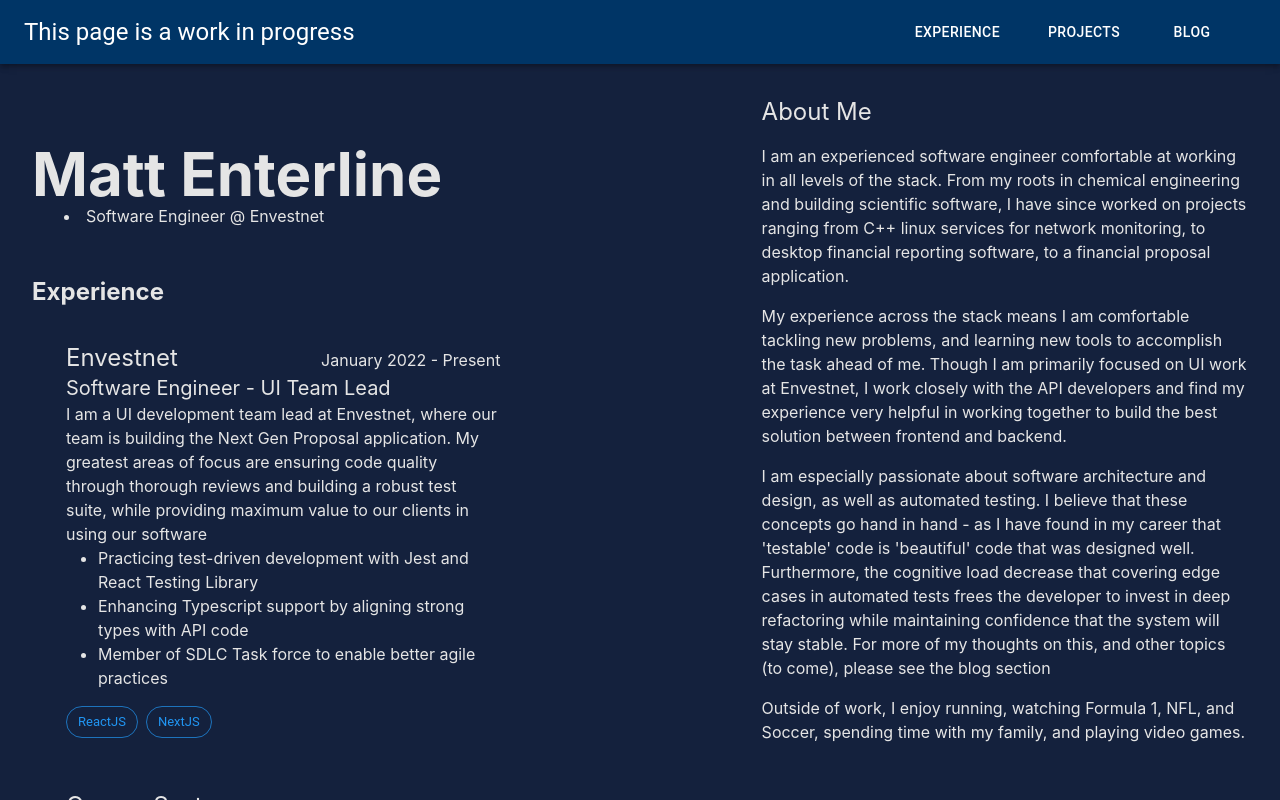
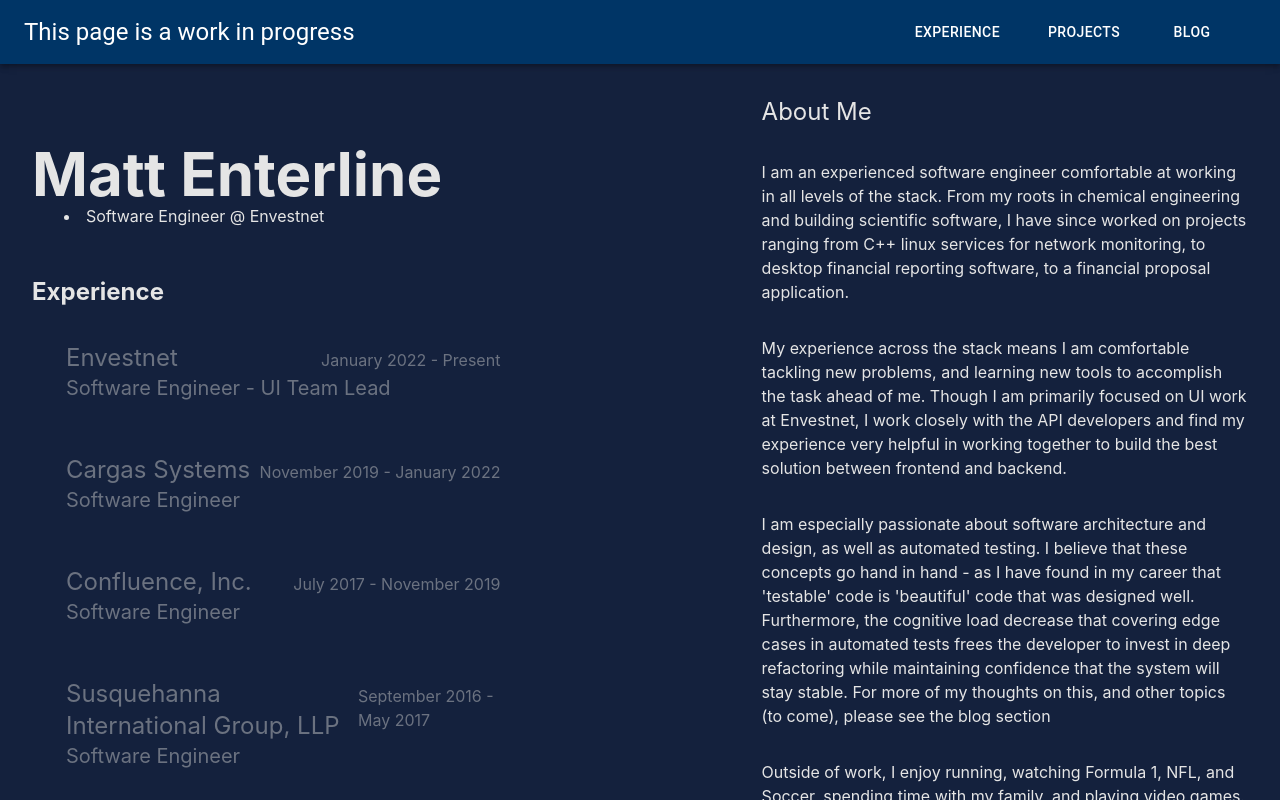
Before and after one commit to menterline/home, a React (Vite) app: page / in a window 1280 px wide. Both pictures are taken after a click on the button "EXPERIENCE". Shown: the top 800 px of the page. Built offline with nearby package versions, Linux system fonts and the light colour scheme.

Commit message:
Added expandDown transition

```diff
--- a/src/components/AboutMe.tsx
+++ b/src/components/AboutMe.tsx
@@ -1,6 +1,6 @@
 export function AboutMe() {
   return (
-    <>
+    <div className="flex flex-col gap-8">
       <h1 className="text-2xl fond-bold">About Me</h1>
       <p>
         I am an experienced software engineer comfortable at working in all
@@ -30,6 +30,6 @@
         Outside of work, I enjoy running, watching Formula 1, NFL, and Soccer,
         spending time with my family, and playing video games.
       </p>
-    </>
+    </div>
   );
 }
--- a/src/components/Jobs.tsx
+++ b/src/components/Jobs.tsx
@@ -12,13 +12,15 @@
   return (
     <div className="flex flex-col gap-4">
       {jobs.map((job) => (
-        <div className="border-2 border-transparent border-solid hover:border-gray-300 rounded-lg p-4 flex flex-col gap-4">
-          <div>
+        <div className="border-2 border-transparent border-solid hover:border-gray-300 rounded-lg p-4 flex flex-col gap-4 text-gray-500 hover:text-gray-300 transition-colors duration-1000 group">
+          <div className="">
             <div className="flex flex-col lg:flex-row justify-between items-baseline">
               <h1 className="text-2xl">{job.company}</h1>
               <span>{getDateString(job.startDate, job.endDate)}</span>
             </div>
             <h1 className="text-xl">{job.title}</h1>
+            <div className="hidden group-hover:flex flex-col gap-4">
+              <div className="opacity-0 group-hover:opacity-100 transition-opacity duration-300 ease-in-out group-hover:animate-expandDown origin-top">
                 {job.description && <div>{job.description}</div>}
                 {job.bullets && job.bullets.length > 0 && (
                   <ul>
@@ -28,13 +30,15 @@
                   </ul>
                 )}
               </div>
-          <div className="flex gap-2 flex-wrap">
+              <div className="flex gap-4 flex-wrap">
                 {job.skills.length > 0 &&
                   job.skills.map((skill) => (
                     <Chip label={skill} color="primary" variant="outlined" />
                   ))}
               </div>
             </div>
+          </div>
+        </div>
       ))}
     </div>
   );
--- a/tailwind.config.js
+++ b/tailwind.config.js
@@ -4,13 +4,23 @@
   theme: {
     extend: {
       keyframes: {
-        slideInFromBottom: {
-          "0%": { transform: "translateY(100%)", opacity: 0 },
-          "100%": { transform: "translateY(0)", opacity: 1 },
+        expand: {
+          "0%": { transform: "scaleY(0)", opacity: "0" },
+          "100%": { transform: "scaleY(1)", opacity: "1" },
+        },
+        expandDown: {
+          "0%": { transform: "scaleY(0)", opacity: "0" },
+          "100%": { transform: "scaleY(1)", opacity: "1" },
+        },
+        collapseUp: {
+          "0%": { transform: "scaleY(1)", opacity: "1" },
+          "100%": { transform: "scaleY(0)", opacity: "0" },
         },
       },
       animation: {
-        slideInFromBottom: "slideInFromBottom 0.5s ease-out",
+        expand: "expand 0.5s ease-out forwards",
+        expandDown: "expandDown 0.5s ease-out forwards",
+        collapseUp: "collapseUp 0.5s ease-out forwards",
       },
     },
   },
```
Lines whose indentation alone changed are shown as unchanged.
